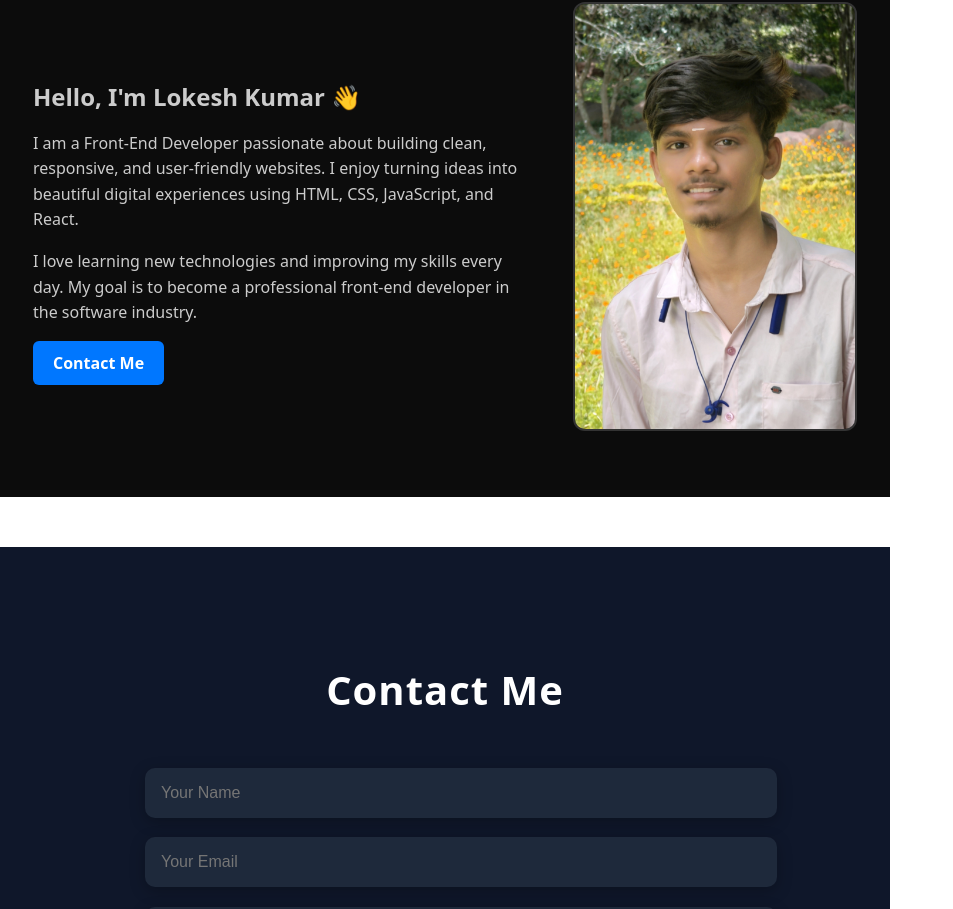
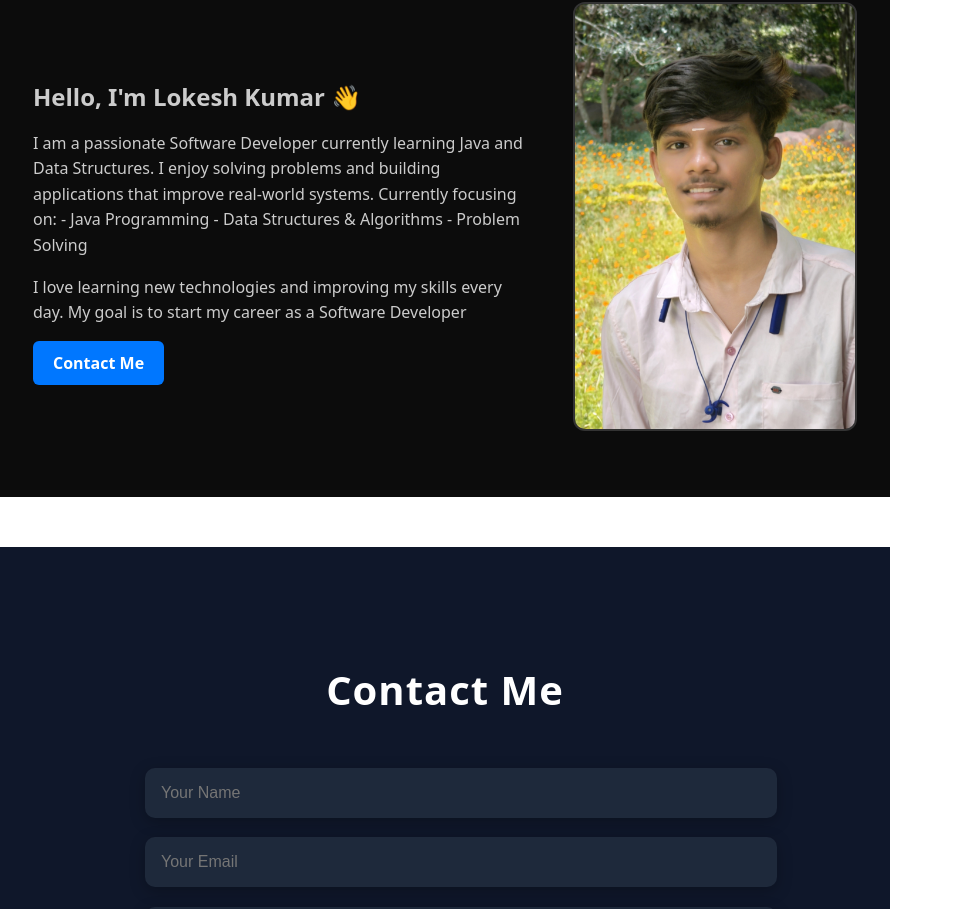
Before and after one commit to lokiiiofficial19/portfolio, a React (Vite) app: page / in a window 1280 px wide. Shown: the part 2914-3823 px from the top of the page, without its empty margins (0-953 px from the left). Built offline with nearby package versions, Linux system fonts and the light colour scheme.

Commit message:
Update About.jsx

```diff
--- a/src/components/About.jsx
+++ b/src/components/About.jsx
@@ -11,16 +11,18 @@ export default function About() {
         <div className="about-text">
           <h3>Hello, I'm Lokesh Kumar 👋</h3>
           <p>
-            I am a Front-End Developer passionate about building clean,
-            responsive, and user-friendly websites. I enjoy turning ideas
-            into beautiful digital experiences using HTML, CSS, JavaScript,
-            and React.
+            I am a passionate Software Developer currently learning Java and Data Structures.
+I enjoy solving problems and building applications that improve real-world systems.
+
+Currently focusing on:
+- Java Programming
+- Data Structures & Algorithms
+- Problem Solving
           </p>
 
           <p>
             I love learning new technologies and improving my skills every day.
-            My goal is to become a professional front-end developer in the
-            software industry.
+            My goal is to start my career as a Software Developer
           </p>
 
           <a href="#contact" className="about-btn">Contact Me</a>
```
